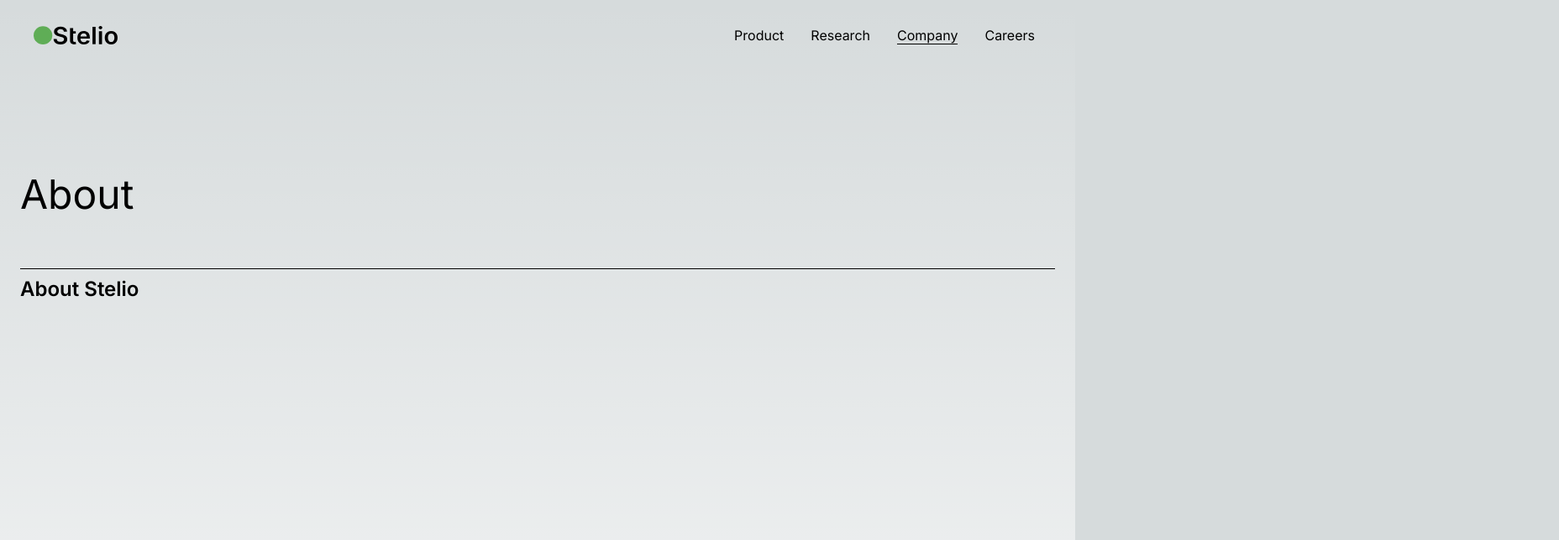
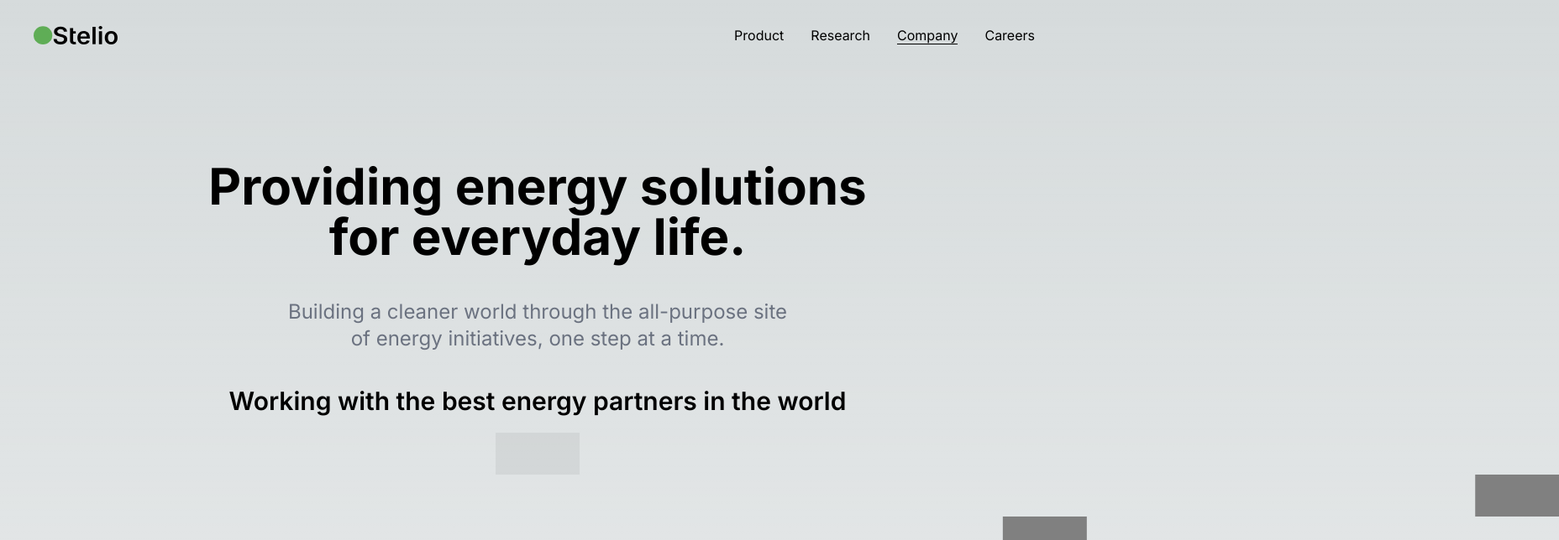
Before and after one commit to degstn/anole, a Next.js app in the folder frontend/: page /about in a window 1280 px wide. Shown: the top 644 px of the page at 84% size, 1856 px wide, since content can reach past the window. Built offline with nearby package versions, Linux system fonts and the light colour scheme.

Commit message:
added company page and fixed product hyperlink

```diff
--- /dev/null
+++ b/frontend/src/app/about/Carousel.module.css
@@ -0,0 +1,16 @@
+/* YourPage.module.css */
+.rectangle {
+  width: 100px;
+  height: 50px;
+  background-color: gray;
+  left: -200px;
+  animation: slide 10s linear infinite;
+}
+
+@keyframes slide {
+  0% { transform: translateX(0); opacity: 1; }
+  50% { transform: translateX(calc(100vw + 200px)); opacity: 1; }
+  51% { transform: translateX(calc(100vw + 200px)); opacity: 0; }
+  52% { transform: translateX(0); opacity: 0; }
+  100% { transform: translateX(0); opacity: 1; }
+}
--- a/frontend/src/app/about/page.tsx
+++ b/frontend/src/app/about/page.tsx
@@ -1,14 +1,35 @@
-import Link from 'next/link'
+"use client"
+
+import { useState, useEffect } from 'react';
+import styles from './Carousel.module.css';
+
 export default function Page() {
+
+
     return (
-      <main className="flex min-h-screen flex-col items-stretch justify-between">
+      <main className="flex min-h-screen flex-col items-center justify-normal">
         <div className="mx-6">
-    <h1 className="text-5xl font-regular mb-16 mt-52">About</h1>
-    <hr className="border-t border-black w-full" />
-            <p className="text-2xl font-semibold mt-2">
-                About Stelio
+    <h1 className="text-6xl font-bold mb-11 mt-48 text-center">Providing energy solutions <br /> for everyday life.</h1>
+            <p className="text-2xl text-gray-500 font-regular mt-0 text-center">
+                Building a cleaner world through the all-purpose site <br/> of energy initiatives, one step at a time.
             </p>
+        <h2 className="text-3xl text-black font-semibold mt-10 mb-5 text-center">Working with the best energy partners in the world</h2>
+
+
         </div>
+        <div className="flex flex-col">
+        {[...Array(25)].map((_, i) => (
+        <div
+          key={i}
+          className={styles.rectangle}
+          style={{
+            animationDelay: `${i * 1.9}s`, // Delay each rectangle's start time
+          }}
+        />
+      ))}
+      </div>
+
+
     </main>
     )
 }
--- a/frontend/src/app/components/Footer.js
+++ b/frontend/src/app/components/Footer.js
@@ -33,7 +33,7 @@ export default function Footer() {
             </li>
             <li className="sm:py-0 md:py-0 md:pb-2">
               <Link
-                href="/"
+                href="/product"
                 className="text-gray-500 transition duration-150 ease-in-out hover:text-gray-500 hover:underline"
               >
                 Overview
@@ -49,7 +49,7 @@ export default function Footer() {
             </li>
             <li className="sm:py-0 md:py-0 md:pb-2">
               <Link
-                href="/"
+                href="/product#technolgies"
                 className="text-gray-500 transition duration-150 ease-in-out hover:text-gray-500 hover:underline"
               >
                 Technologies
@@ -57,7 +57,7 @@ export default function Footer() {
             </li>
             <li className="sm:py-0 md:py-0 md:pb-2">
               <Link
-                href="/"
+                href="/product/enterprise"
                 className="text-gray-500 transition duration-150 ease-in-out hover:text-gray-500 hover:underline"
               >
                 Enterprise
@@ -74,7 +74,7 @@ export default function Footer() {
             </li>
             <li className="sm:py-0 md:py-0 md:pb-2">
               <Link
-                href="/"
+                href="/research"
                 className="text-gray-500 transition duration-150 ease-in-out hover:text-gray-500 hover:underline"
               >
                 Overview
@@ -82,7 +82,7 @@ export default function Footer() {
             </li>
             <li className="sm:py-0 md:py-0 md:pb-2">
               <Link
-                href="/"
+                href="/cost-cutting"
                 className="text-gray-500 transition duration-150 ease-in-out hover:text-gray-500 hover:underline"
               >
                 Cost-Cutting
@@ -90,7 +90,7 @@ export default function Footer() {
             </li>
             <li className="sm:py-0 md:py-0 md:pb-2">
               <Link
-                href="/"
+                href="/case-studies"
                 className="text-gray-500 transition duration-150 ease-in-out hover:text-gray-500 hover:underline"
               >
                 Case Studies
@@ -99,7 +99,7 @@ export default function Footer() {
             {/* need an arrow icon for external site link */}
             <li className="sm:py-0 md:py-0 md:pb-2">
               <Link
-                href="/"
+                href="/oss"
                 className="text-gray-500 transition duration-150 ease-in-out hover:text-gray-500 hover:underline"
               >
                 Open Source
```
